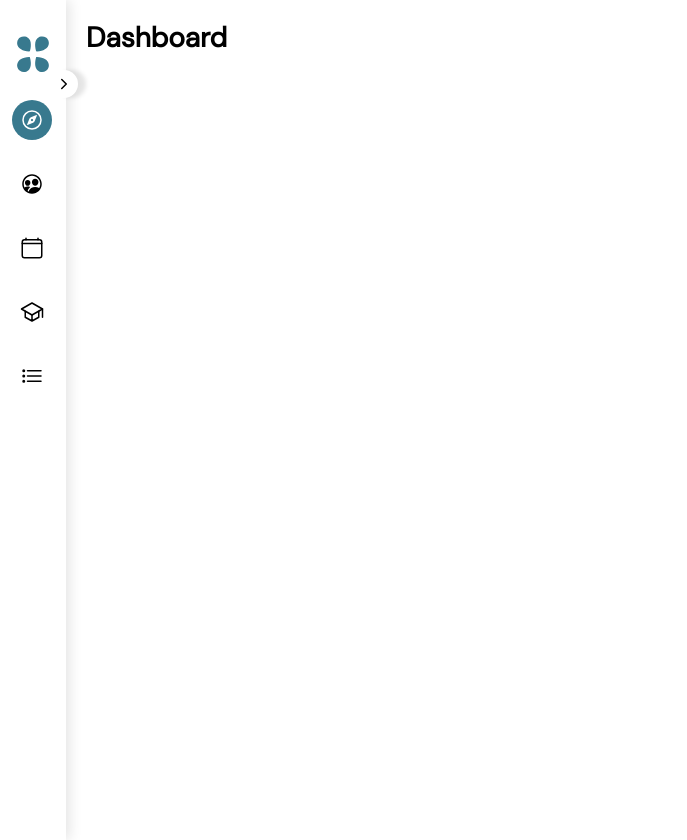
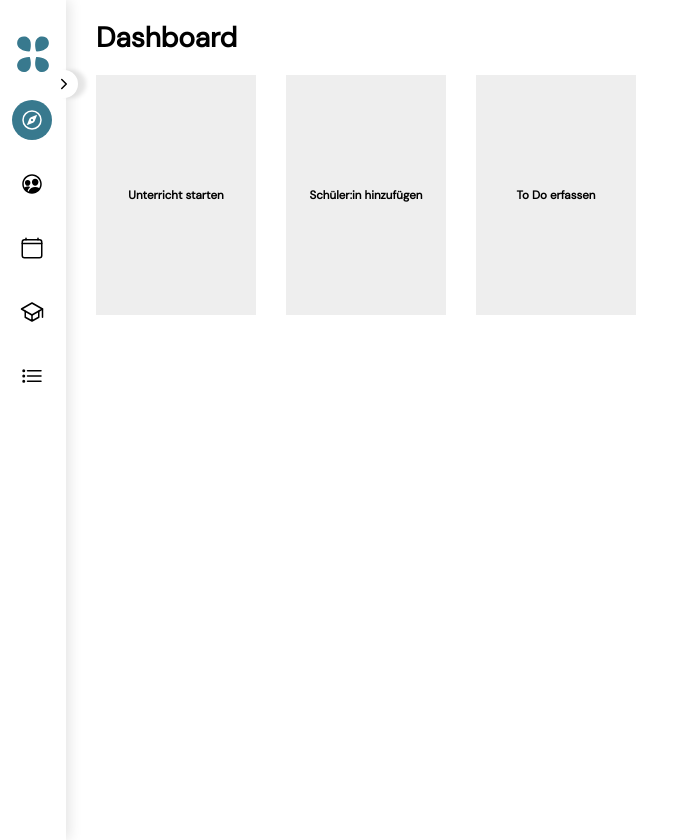
Before and after one commit to derseitenschneider/eleno, a React (Vite) app: page / in a window 1280 px wide. Shown: the whole page, without its empty margins (0-687 px from the left). Built offline with nearby package versions, Linux system fonts and the light colour scheme.

Commit message:
Started student functionallity

```diff
--- a/src/components/Sidebar.scss
+++ b/src/components/Sidebar.scss
@@ -8,14 +8,18 @@
 
   &:hover &__button--toggle {
     opacity: 1;
+    transform: translateX(0);
+    transition: transform .4s ease;
+
   }
   &.open{
     .sidebar__link-text {
-      display: block;
+      display: flex;
     }
 
     .sidebar__button--toggle {
       opacity: 1;
+      transform: translateX(0);
     }
 
     .chevron{
@@ -40,6 +44,8 @@
     justify-content: center;
     opacity: 0;
     box-shadow: 8px 0 4px rgba(0,0,0,0.1);
+    transform: translateX(-50%);
+    transition: transform .4s ease;
 
 
     cursor: pointer;
@@ -133,5 +139,6 @@
    &__link-text {
     display: none;
     margin-left: 1rem;
+    transition: width 1s ease;
    }
 }
--- /dev/null
+++ b/src/css/dashboard.css
@@ -0,0 +1,15 @@
+.grid-container {
+  display: grid;
+  grid-template-columns: 1fr 1fr 1fr;
+  gap: 3rem;
+}
+
+.card {
+  background-color: #eee;
+  height: 20rem;
+  padding: 2rem;
+  width: 12rem;
+  display: flex;
+  align-items: center;
+  justify-content: center;
+}
--- a/src/index.css
+++ b/src/index.css
@@ -40,6 +40,6 @@ img {
 
 .App {
   display: flex;
-  gap: 2rem;
+  gap: 3rem;
   height: 100%;
 }
--- a/src/pages/Dashboard.tsx
+++ b/src/pages/Dashboard.tsx
@@ -1,10 +1,21 @@
-
+import '../css/dashboard.css'
 
 function Dashboard() {
 
   return (
     <div>
      <h1>Dashboard</h1>
+     <div className="grid-container">
+      <div className="card">
+        <h5>Unterricht starten</h5>
+      </div>
+      <div className="card">
+        <h5>Schüler:in hinzufügen</h5>
+      </div>
+      <div className="card">
+        <h5>To Do erfassen</h5>
+      </div>
+     </div>
     </div>
   )
 }
--- a/src/pages/RootLayout.tsx
+++ b/src/pages/RootLayout.tsx
@@ -2,6 +2,7 @@ import { useState } from 'react'
 
 import Sidebar from '../components/Sidebar'
 import { Outlet } from "react-router-dom";
+
 
 
 function RootLayout() {
--- a/src/pages/Students.tsx
+++ b/src/pages/Students.tsx
@@ -1,9 +1,29 @@
-import React from 'react';
+import { useState } from 'react';
+
+interface IStudents {
+  name: string
+}
+
 
 function Students() {
+  const [students, setStudents] = useState<IStudents[] | []>([{name: 'Brian'}]);
+  const [input, setInput] = useState('');
+
+  const createNewStudent = (e) => {
+    e.preventDefault();
+    setStudents([...students, {name: input}])
+  }
+
   return (
     <div>
       <h1>Students</h1>
+      <ul>
+        {students.map(student => <li>{student.name}</li>)}
+      </ul>
+      <form action="" onSubmit={createNewStudent}>
+      <input value={input} type="text" onChange={(e) => setInput(e.target.value)}/>
+      <button type='submit'>Speichern</button>
+      </form>
     </div>
   );
 }
--- /dev/null
+++ b/src/types.ts
@@ -0,0 +1,3 @@
+export interface IUser {
+  name: string
+}
```
Also changed, not shown: src/pages/Test.tsx (deleted, +0 -11 lines).
